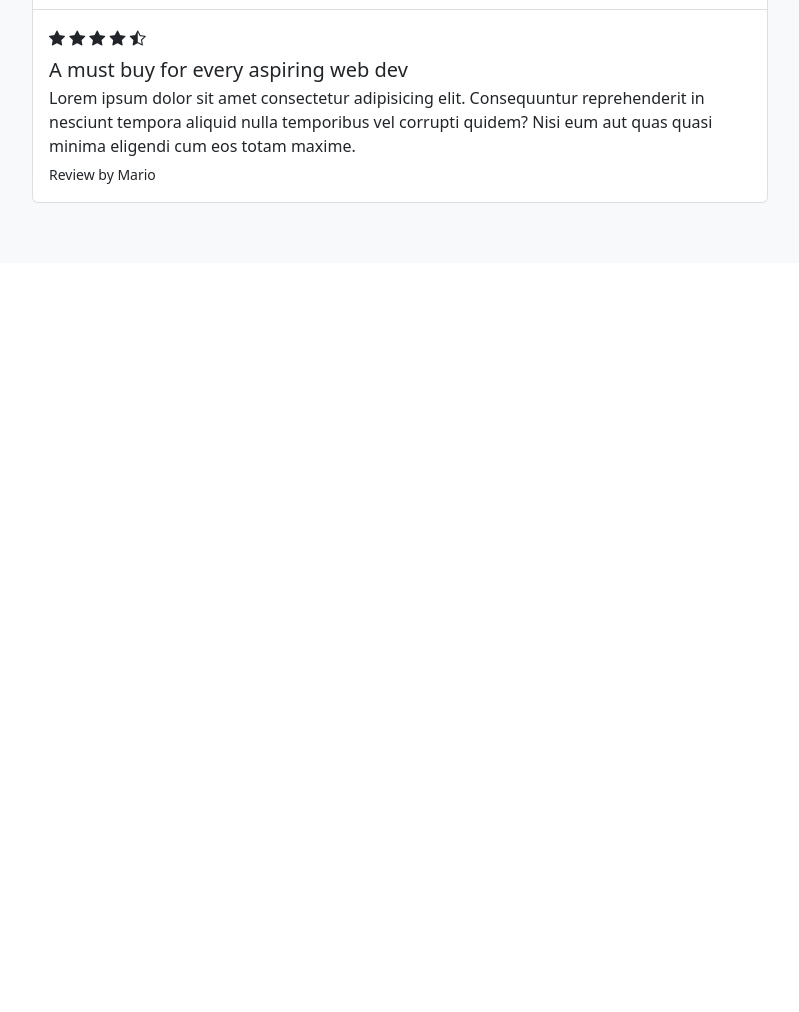
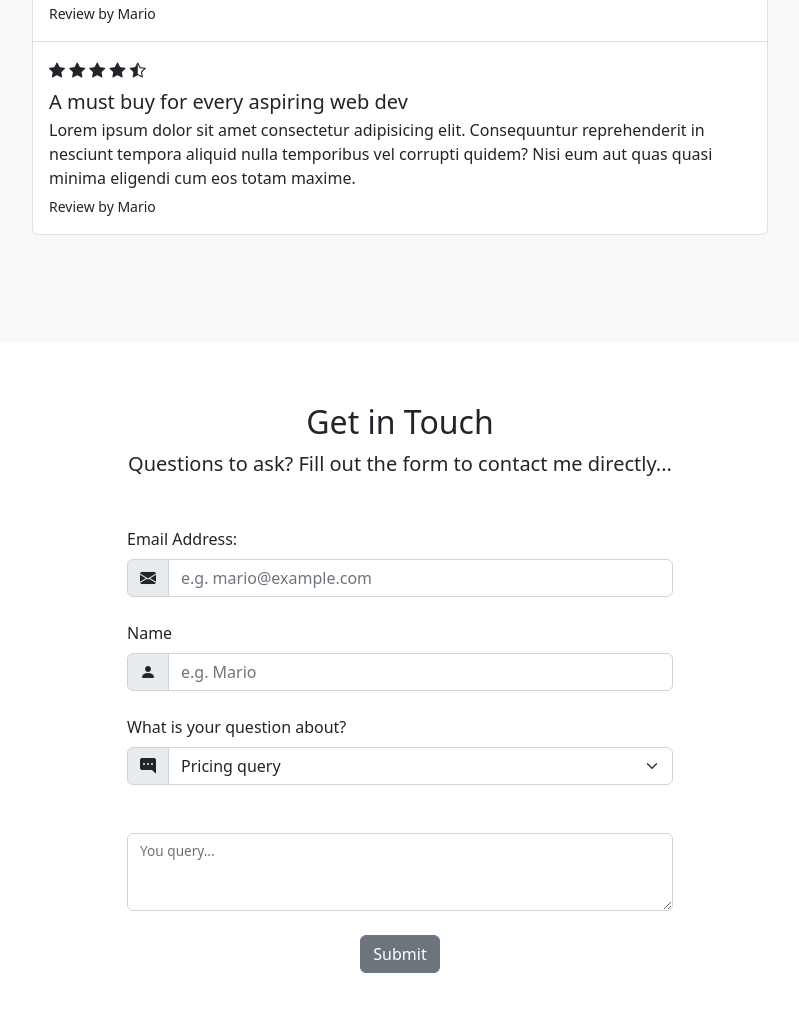
Before and after one commit to Agbortoko/marygoround, a plain HTML site: page index.html in a window 1280 px wide. Shown: the part 2870-3882 px from the top of the page, without its empty margins (240-1039 px from the left). Before the commit the page ends 3133 px from the top, so only its background shows below. Drawn offline with nearby package versions, Linux system fonts and the light colour scheme.

Commit message:
Added contact form

```diff
--- a/index.html
+++ b/index.html
@@ -12,6 +12,7 @@
         section{
             padding: 3.75rem 0;
         }
+
     </style>
 
 </head>
@@ -234,7 +235,7 @@
                 <p class="lead">What my students have said about the book...</p>
             </div>
 
-            <div class="row justify-content-center" >
+            <div class="row justify-content-center my-5" >
                 <div class="col-lg-8">
 
                     <div class="list-group">
@@ -297,6 +298,76 @@
         </div>
     </section>
 
+    <!-- contact form -->
+
+    <section id="contact">
+        <div class="container-lg">
+            <div class="text-center">
+                <h2>Get in Touch</h2>
+                <p class="lead">Questions to ask? Fill out the form to contact me directly...</p>
+            </div>
+
+            <div class="row justify-content-center my-5">
+                <div class="col-lg-6">
+                    <form action="">
+                        <label for="email" class="form-label">Email Address:</label>
+
+                        <div class="mb-4 input-group">
+                            <span class="input-group-text">
+                                <i class="bi bi-envelope-fill"></i>
+                            </span>
+                            <input type="email" class="form-control" id="email" placeholder="e.g. mario@example.com">
+                        </div>
+
+
+                        <label for="name" class="form-label">Name</label>
+                        <div class="mb-4 input-group">
+                            <span class="input-group-text">
+                                <i class="bi bi-person-fill"></i>
+                            </span>
+                            <input type="text" class="form-control" id="name" placeholder="e.g. Mario">
+                        </div>
+
+
+
+
+                        <label for="subject" class="form-label">What is your question about?</label>
+
+                        <div class="mb-4 input-group">
+                            <span class="input-group-text">
+                                <i class="bi bi-chat-right-dots-fill"></i>
+                            </span>
+
+                            <select name="" id="subject" class="form-select">
+                                <option value="pricing">Pricing query</option>
+                                <option value="content">Content query</option>
+                                <option value="other">Other query</option>
+                            </select>
+
+                        </div>
+
+
+
+
+                        <div class="form-floating mb-4 mt-5">
+                            <textarea name="" id="query" class="form-control h-50"></textarea>
+                            <label for="query">You query...</label>
+                        </div>
+
+                        <div class="md-4 text-center">
+                            <button type="submit" class="btn btn-secondary">Submit</button>
+                        </div>
+
+
+                    </form>
+                </div>
+            </div>
+        </div>
+    </section>
+
+
+
+
 
 
 
```
